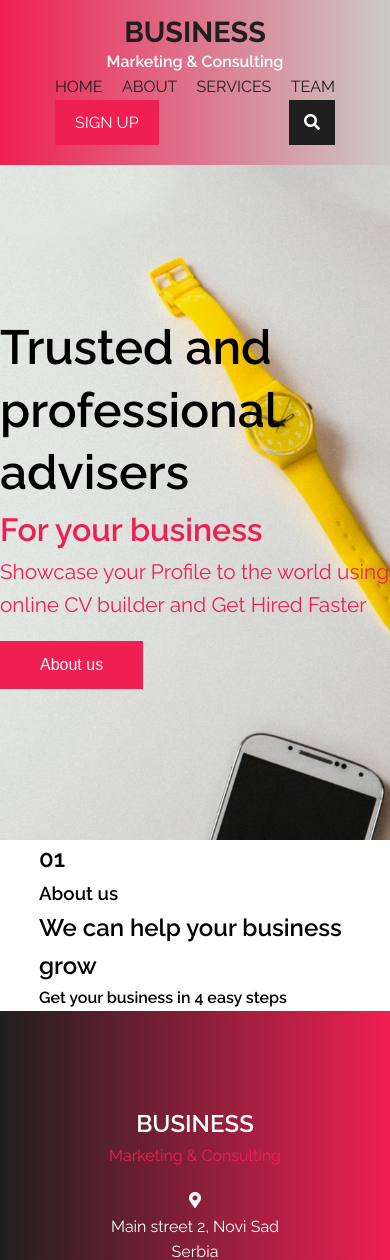
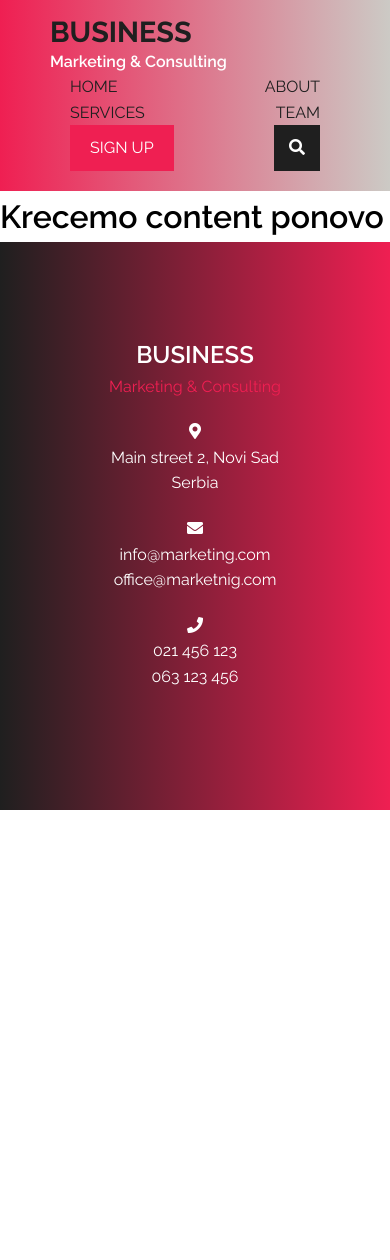
Before and after one commit to milivojevicentijevic/biznis, a PHP site: page / in a window 390 px wide. Shown: the top 1260 px of the page. After the commit the page ends 810 px from the top, so only its background shows below. Run offline with PHP 8.4, Linux system fonts and the light colour scheme; some libraries are stand-ins or nearby versions.

Commit message:
whole contnent again

```diff
--- a/index.php
+++ b/index.php
@@ -1,22 +1,5 @@
 <?php include "partials/header.php"; ?>
 
-    <!-- header -->
-    <header>
-        <h1>Trusted and <br> professional advisers</h1>
-        <h3>For your business</h3>
-        <p>Showcase your Profile to the world using online CV builder and Get Hired Faster</p>
-        <button>About us</button>
-    </header>
-    <!-- headings -->
-    <section class="headings container">
-        <article>
-            <h2>01</h2>
-        </article>
-        <article>
-            <h3>About us</h3>
-            <h2 class="titles"><span>We can</span> help your business grow</h2>
-            <h4>Get your business in 4 easy steps</h4>
-        </article>
-    </section>
+    <h1>Krecemo content ponovo</h1>
 
 <?php include "partials/footer.php"; ?>
--- a/scss/style.css
+++ b/scss/style.css
@@ -43,12 +43,6 @@ a:hover {
   margin: 0 auto;
 }
 
-@media (max-widgh: 767px) {
-  .container {
-    width: 95%;
-  }
-}
-
 /*********************
 nav
 *********************/
@@ -71,27 +65,6 @@ nav {
   background: -webkit-gradient(linear, left top, right top, from(#ef1f52), to(#cccac5));
   background: linear-gradient(to right, #ef1f52, #cccac5);
   padding: 20px 50px;
-}
-
-@media (max-width: 767px) {
-  nav {
-    display: -webkit-box;
-    display: -ms-flexbox;
-    display: flex;
-    -ms-flex-wrap: wrap;
-        flex-wrap: wrap;
-    -webkit-box-pack: center;
-        -ms-flex-pack: center;
-            justify-content: center;
-    -webkit-box-align: center;
-        -ms-flex-align: center;
-            align-items: center;
-    -webkit-box-orient: vertical;
-    -webkit-box-direction: normal;
-        -ms-flex-direction: column;
-            flex-direction: column;
-    text-align: center;
-  }
 }
 
 nav .logo {
@@ -127,12 +100,6 @@ nav ul {
 nav ul li {
   margin: 0 20px;
   text-transform: uppercase;
-}
-
-@media (max-width: 767px) {
-  nav ul li {
-    margin: 0 5px;
-  }
 }
 
 nav ul li:nth-child(5) {
@@ -223,97 +190,4 @@ footer .container .col .logo:hover {
   -webkit-transition: 0.3s ease;
   transition: 0.3s ease;
 }
-
-/*********************
-header
-*********************/
-header {
-  background-image: url(../img/header.jpg);
-  background-position: center right;
-  background-size: cover;
-  display: -webkit-box;
-  display: -ms-flexbox;
-  display: flex;
-  -ms-flex-wrap: wrap;
-      flex-wrap: wrap;
-  -webkit-box-pack: center;
-      -ms-flex-pack: center;
-          justify-content: center;
-  -webkit-box-align: end;
-      -ms-flex-align: end;
-          align-items: flex-end;
-  -webkit-box-orient: vertical;
-  -webkit-box-direction: normal;
-      -ms-flex-direction: column;
-          flex-direction: column;
-  height: 80vh;
-  padding-right: 300px;
-  text-align: right;
-}
-
-@media (max-width: 767px) {
-  header {
-    text-align: left;
-    padding-right: 0;
-    display: -webkit-box;
-    display: -ms-flexbox;
-    display: flex;
-    -ms-flex-wrap: wrap;
-        flex-wrap: wrap;
-    -webkit-box-pack: center;
-        -ms-flex-pack: center;
-            justify-content: center;
-    -webkit-box-align: start;
-        -ms-flex-align: start;
-            align-items: flex-start;
-    -webkit-box-orient: vertical;
-    -webkit-box-direction: normal;
-        -ms-flex-direction: column;
-            flex-direction: column;
-  }
-}
-
-header h1 {
-  font-size: 4rem;
-  line-height: 1.3;
-}
-
-@media (max-width: 767px) {
-  header h1 {
-    font-size: 3rem;
-  }
-}
-
-header h3 {
-  font-size: 2rem;
-  color: #ef1f52;
-  padding-top: 20px 0;
-}
-
-@media (max-width: 767px) {
-  header h3 {
-    font-size: 2rem;
-  }
-}
-
-header p {
-  font-size: 1.3rem;
-  color: #ef1f52;
-}
-
-header button {
-  padding: 15px 40px;
-  font-size: 1rem;
-  background-color: #ef1f52;
-  color: #fff;
-  border: none;
-  cursor: pointer;
-  margin-top: 20px;
-}
-
-header button:hover {
-  -webkit-transition: 0.3s ease;
-  transition: 0.3s ease;
-  background-color: #1f1f1f;
-}
 /*# sourceMappingURL=style.css.map */
--- a/scss/style.scss
+++ b/scss/style.scss
@@ -22,19 +22,7 @@ mixins
     align-items: $align;
     flex-direction: $direction;
 }
-@mixin btn() {
-    padding: 15px 40px;
-    font-size: 1rem;
-    background-color: $pink;
-    color: $white;
-    border: none;
-    cursor: pointer;
-    margin-top: 20px;
-    &:hover {
-        transition: $transition;
-        background-color: $black;
-    }
-}
+
 /*********************
 basic styles
 *********************/
@@ -64,9 +52,6 @@ a {
 .container {
     width: 80%;
     margin: 0 auto;
-    @media(max-widgh: 767px) {
-        width: 95%;
-    }
 }
 /*********************
 nav
@@ -75,10 +60,6 @@ nav {
     @include flex( space-between, center, row);
     background: linear-gradient(to right, $pink, $lightgray);
     padding: 20px 50px;
-    @media(max-width: 767px) {
-        @include flex( center, center, column);
-        text-align: center;
-    }
     .logo {
         font-size: 1.8rem;
         line-height: 25px;
@@ -94,9 +75,6 @@ nav {
         li {
             margin: 0 20px;
             text-transform: uppercase;
-            @media(max-width: 767px) {
-                margin: 0 5px;
-            }
             &:nth-child(5) {
                 background-color: $pink;
                 padding: 10px 20px;
@@ -154,43 +132,3 @@ footer {
         }
     }
 }
-/*********************
-header
-*********************/
-header {
-    background-image: url(../img/header.jpg);
-    background-position: center right;
-    background-size: cover;
-    @include flex(center, flex-end, column);
-    height: 80vh;
-    padding-right: 300px;
-    text-align: right;
-    @media(max-width: 767px) {
-        text-align: left;
-        padding-right: 0;
-        @include flex(center, flex-start, column);
-    }
-    h1 {
-        font-size: 4rem;
-        line-height: 1.3;
-        @media(max-width: 767px) {
-            font-size: 3rem;
-        }
-    }
-    h3 {
-        font-size: 2rem;
-        color: $pink;
-        padding-top: 20px 0;
-        @media(max-width: 767px) {
-            font-size: 2rem;
-        }
-    }
-    p {
-        font-size: 1.3rem;
-        color: $pink;
-    }
-    button {
-        @include btn;
-    }
-
-}
```
Also changed, not shown: 1 other file.
